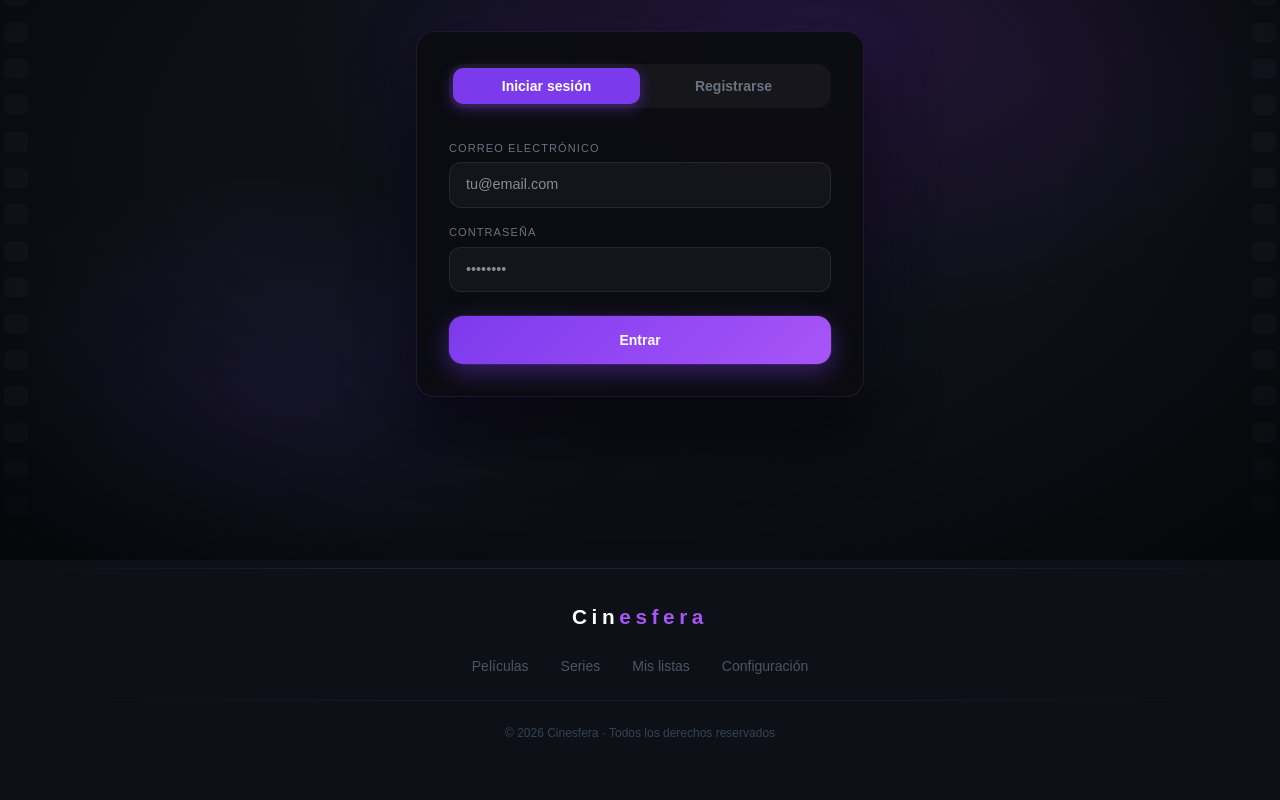
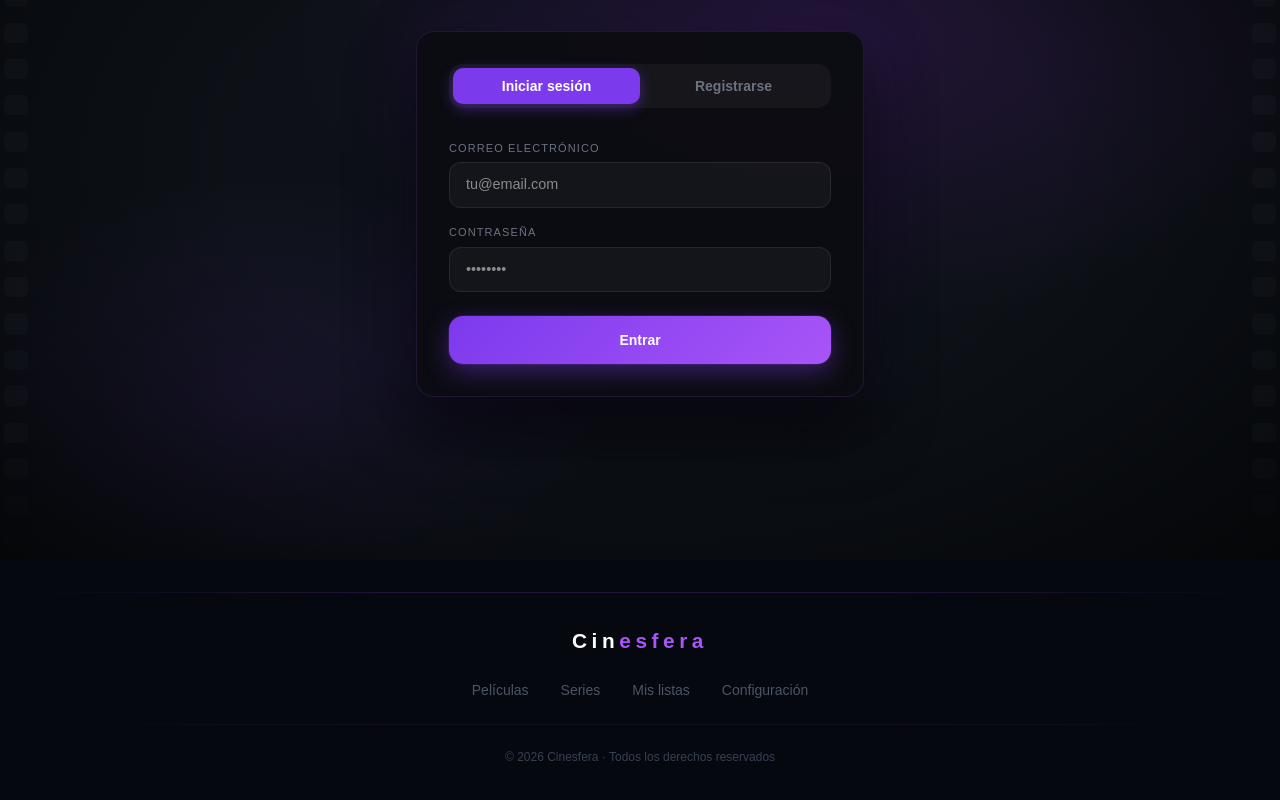
Before and after one commit to AlansitoFdez/Cinesfera, a React (Vite) app in the folder frontend/: page /login in a window 1280 px wide. Shown: the part 240-1040 px from the top of the page. Built offline with nearby package versions, Linux system fonts and the light colour scheme; no server answers.

Commit message:
fix(layout): set footer background to #060810 and increase reviews bottom spacing

```diff
--- a/frontend/src/components/layout/Footer.jsx
+++ b/frontend/src/components/layout/Footer.jsx
@@ -11,7 +11,7 @@ export default function Footer() {
     const navigate = useNavigate()
 
     return (
-        <footer className="px-6 sm:px-8 pb-10 pt-2">
+        <footer className="px-6 sm:px-8 pb-10 pt-8" style={{ background: "#060810" }}>
             {/* Separador superior degradado */}
             <div className="mb-8 h-px" style={{
                 background: "linear-gradient(to right, transparent, rgba(168,85,247,0.18) 30%, rgba(168,85,247,0.18) 70%, transparent)"
```
